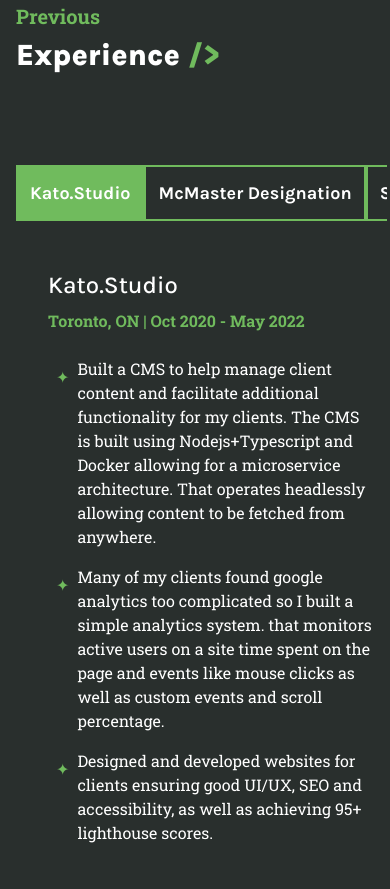
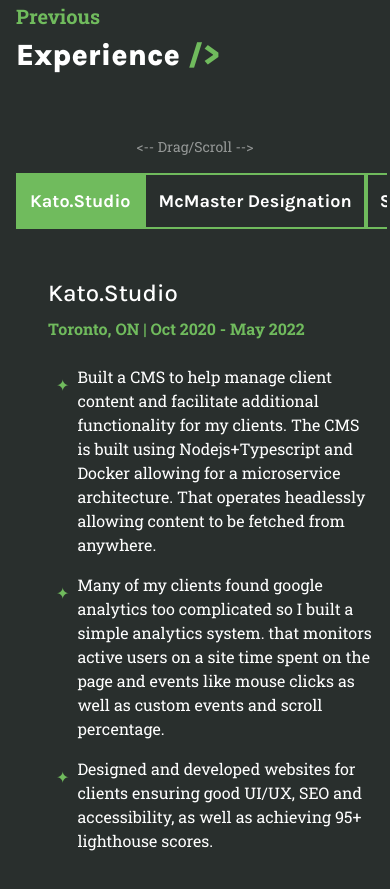
Before and after one commit to theodore-zd/My-2024-Portfolio, a Next.js app: page / in a window 390 px wide. Shown: the part 6020-6909 px from the top of the page. Built offline with nearby package versions, Linux system fonts and the light colour scheme; no server answers.

Commit message:
added scroll indicator on smaller scenes

```diff
--- a/page_contents/home/experience/index.tsx
+++ b/page_contents/home/experience/index.tsx
@@ -38,6 +38,10 @@
           Experience
           <span className='text-theme-accent ml-2'>{'/>'}</span>
         </p>
+      </div>
+
+      <div className='lg:hidden whitespace-nowrap text-sm text-theme-text-main/50 text-center mt-14 -mb-16'>
+        {'<-- Drag/Scroll -->'}
       </div>
       <div className='md:grid md:grid-cols-3 pt-20 min-h-[52vh]'>
         <div className='flex md:grid md:grid-cols-1 lg:h-60 w-fit max-w-[95vw] lg:overflow-hidden overflow-x-scroll text-lg text-theme-text-main font-bold headerFont'>
```
